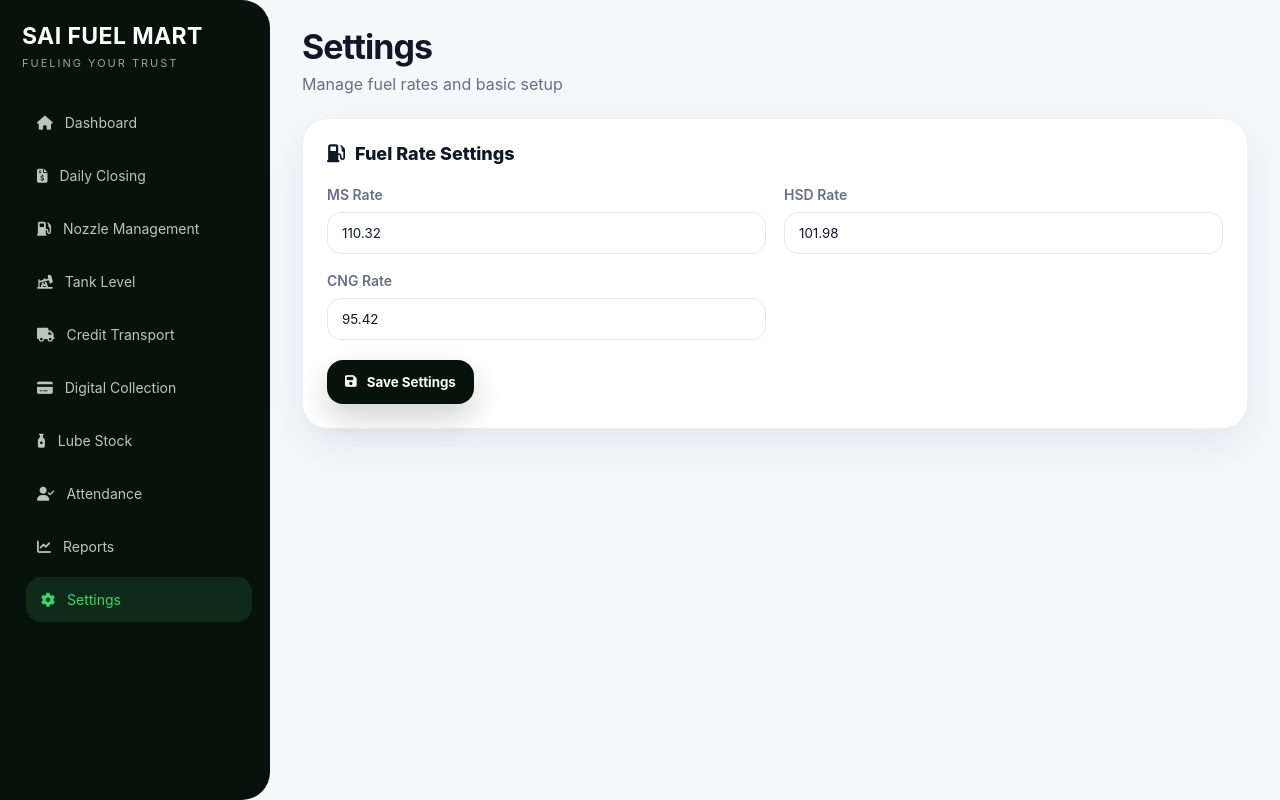
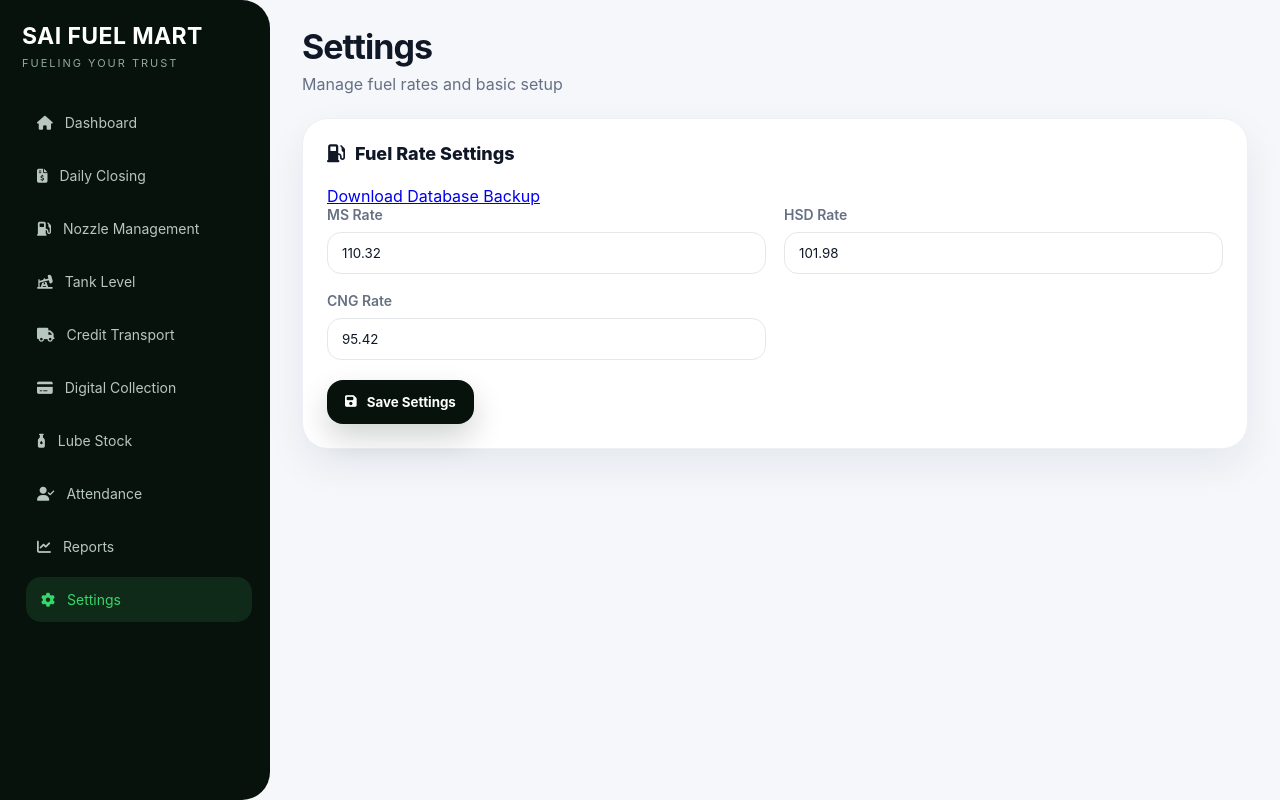
Before and after one commit to binayakchoudhury08/sai-fuel-mart, a Flask app: page /settings in a window 1280 px wide. Run offline with Flask 3, Linux system fonts and the light colour scheme; a user stored in the database is signed in; data comes from the database, SQL or seed files in the repository.

Commit message:
update project

```diff
--- a/templates/settings.html
+++ b/templates/settings.html
@@ -48,6 +48,10 @@
                 <i class="fa-solid fa-gas-pump"></i> Fuel Rate Settings
             </div>
 
+            <a href="/download-db" class="btn btn-success">
+    Download Database Backup
+</a>
+
             <div class="form-grid">
 
                 <div class="input-group">
```
